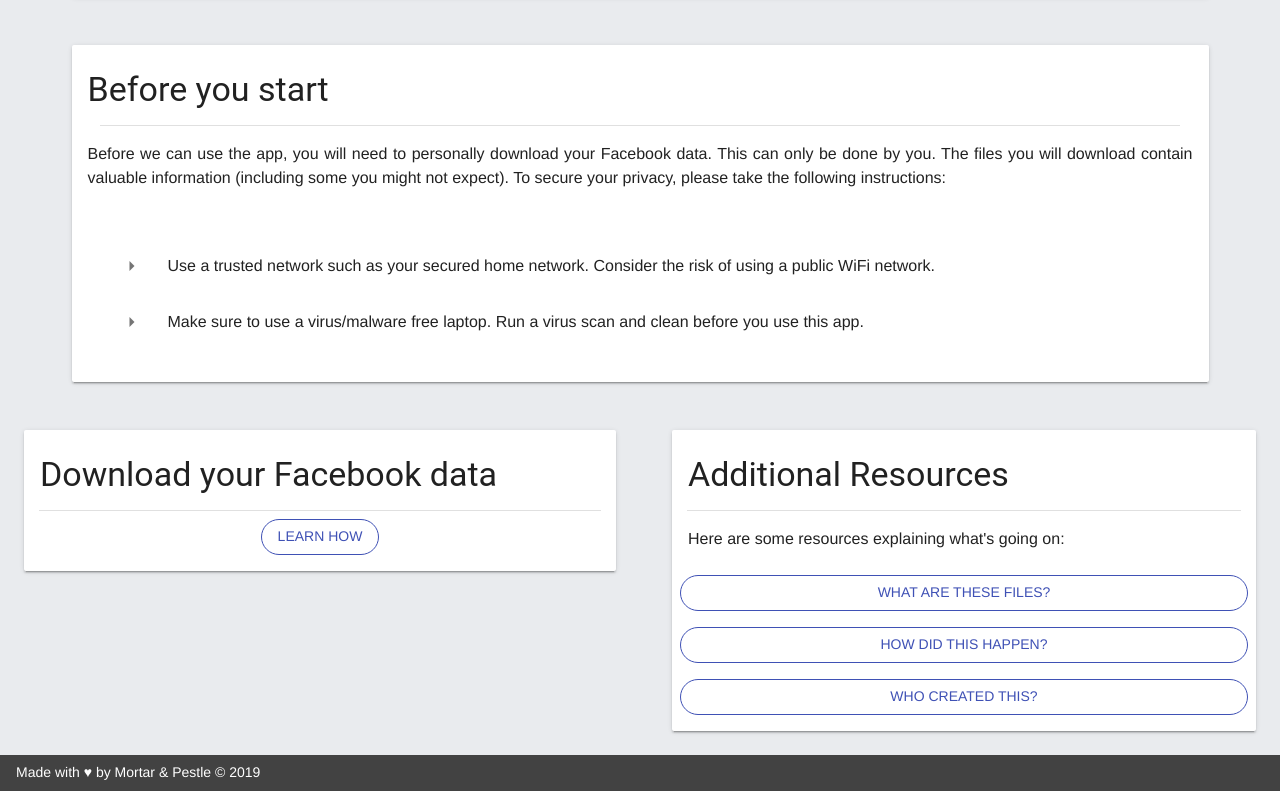
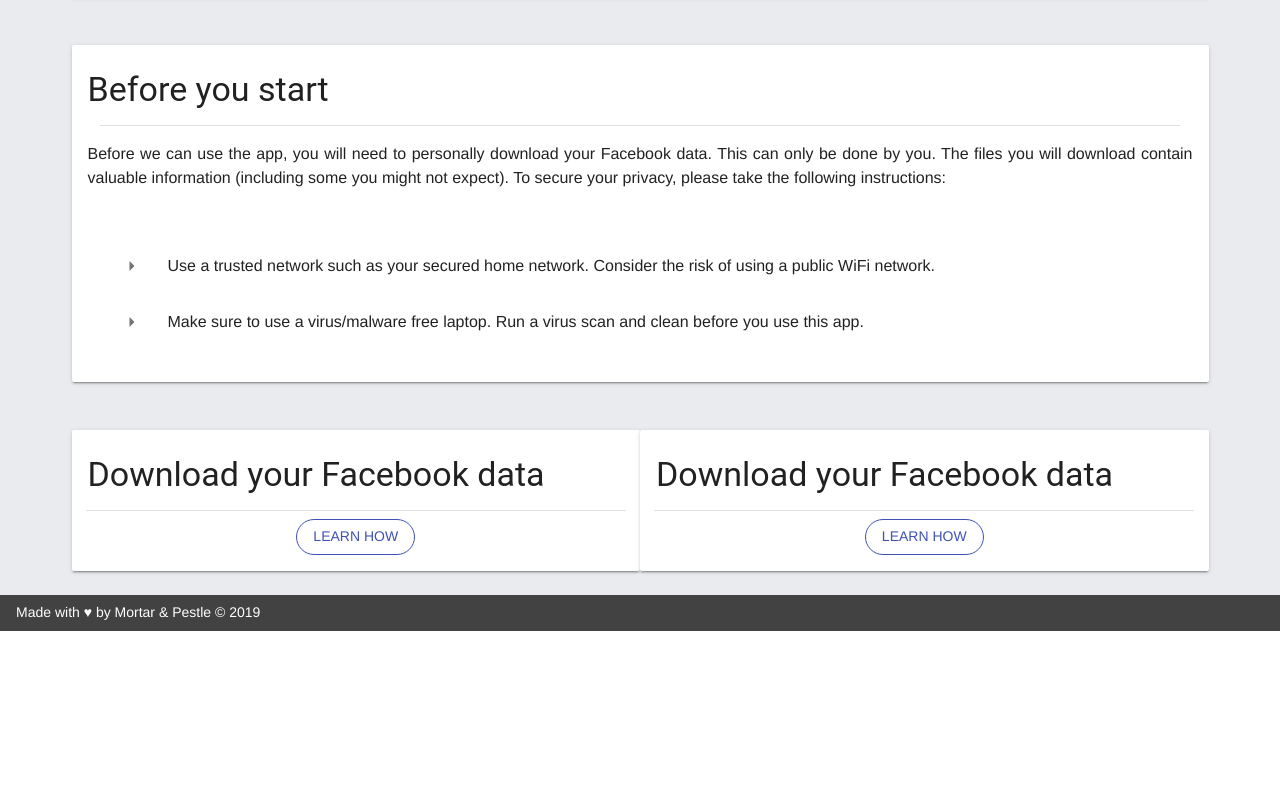
Before and after one commit to dejaviewdujour/mindsweeper_app, a Vue app: page / in a window 1280 px wide. Shown: the part 1556-2347 px from the top of the page. After the commit the page ends 2187 px from the top, so only its background shows below. Built offline with nearby package versions, Linux system fonts and the light colour scheme.

Commit message:
Fixes minor bug

```diff
--- a/src/components/Home.vue
+++ b/src/components/Home.vue
@@ -88,10 +88,9 @@
         </v-card>
       </v-container>
     </section>
-    <section>
-      <v-layout row wrap>
-        <v-flex md6>
     <v-container>
+      <v-layout row>
+        <v-flex xs12>
           <v-card>
             <v-card-title primary-title>
               <h3 class="display-1">Download your Facebook data</h3>
@@ -108,60 +107,27 @@
               >Learn How</v-btn>
             </v-card-actions>
           </v-card>
-          </v-container>
         </v-flex>
-        <v-flex md6>
-          <v-container>
-            <v-card class="ml-2">
+        <v-flex xs12>
+          <v-card>
             <v-card-title primary-title>
-                <h3 class="display-1">Additional Resources</h3>
+              <h3 class="display-1">Download your Facebook data</h3>
             </v-card-title>
             <v-divider class="divider"/>
-
-              <v-card-text>
-                <div
-                  class="subheading"
-                  style="text-align: justify"
-                >Here are some resources explaining what's going on:</div>
-              </v-card-text>
             <v-card-actions class="justify-center">
               <v-btn
                 flat
                 outline
-                  block
-                  color="indigo"
-                  round
-                  @click="$emit('changeView', 'info')"
-                >What are these files?</v-btn>
-              </v-card-actions>
-
-              <v-card-actions class="justify-center">
-                <v-btn
-                  flat
-                  outline
-                  block
-                  color="indigo"
-                  round
-                  @click="$emit('changeView', 'how')"
-                >How did this happen?</v-btn>
-              </v-card-actions>
-
-              <v-card-actions class="justify-center">
-                <v-btn
-                  flat
-                  outline
-                  block
                 color="indigo"
                 round
                 class="mb-2"
-                  @click="$emit('changeView', 'about')"
-                >Who created this?</v-btn>
+                @click="$emit('changeView', 'download')"
+              >Learn How</v-btn>
             </v-card-actions>
           </v-card>
-          </v-container>
         </v-flex>
       </v-layout>
-    </section>
+    </v-container>
   </div>
 </template>
 
--- a/src/components/Navbar.vue
+++ b/src/components/Navbar.vue
@@ -14,12 +14,6 @@
           :key="index"
           @click="$emit('changeView', item.view)"
         >{{item.title}}</v-btn>
-        <!-- <v-btn flat @click="$emit('changeView', 'download')">Get Your Data</v-btn>
-        <v-btn flat @click="$emit('changeView', 'downloadReleases')">Download The App</v-btn>
-        <v-btn flat @click="$emit('changeView', 'info')">What Are These Files?</v-btn>
-        <v-btn flat @click="$emit('changeView', 'security')">Improve Your Security</v-btn>
-        <v-btn flat @click="$emit('changeView', 'how')">Resources</v-btn>
-        <v-btn flat @click="$emit('changeView', 'about')">About Us</v-btn>-->
       </v-toolbar-items>
       <v-menu class="hidden-md-and-up">
         <v-toolbar-side-icon slot="activator"></v-toolbar-side-icon>
```
Lines whose indentation alone changed are shown as unchanged.
